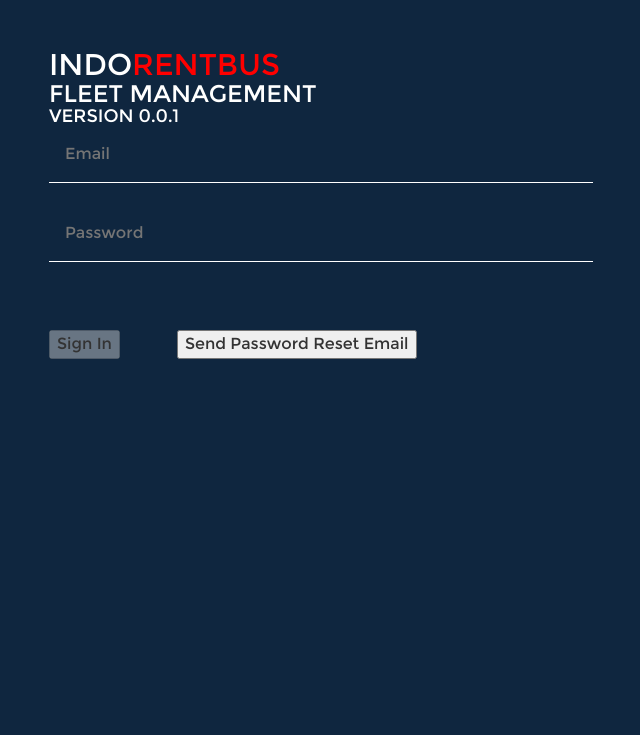
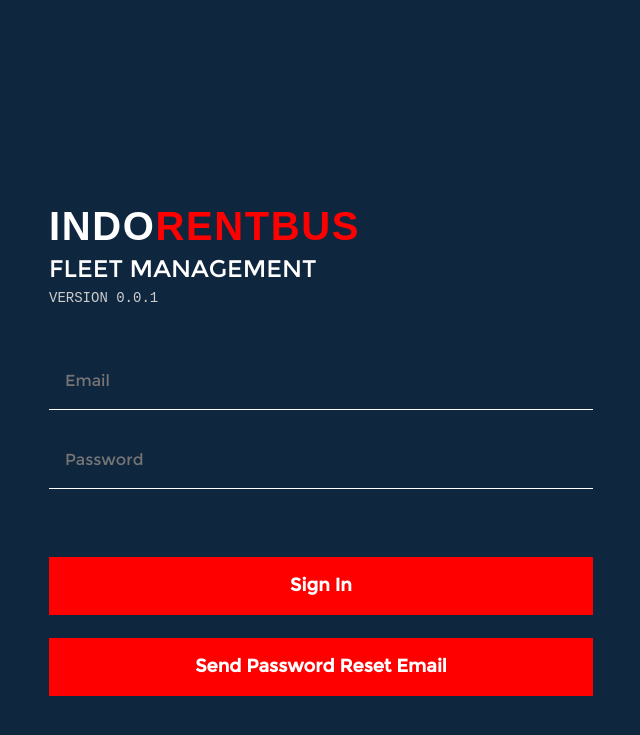
Before and after one commit to kemtol/indorentbus, a Jekyll site: the page built from index.html, in a window 1280 px wide. Shown: the top 735 px of the page, without its empty margins (319-959 px from the left). Built offline with Jekyll 4.4.1, drawn with Linux system fonts in a browser that asks for light colours; nearby versions of some CDN libraries; Markdown is read by kramdown in place of the engine named in the settings; comment, search, counter and statistics services are not loaded.

Commit message:
Update index.html

```diff
--- a/index.html
+++ b/index.html
@@ -23,14 +23,18 @@ title: INDORENTBUS FMS
 </div>
 
 <style>
-	h2,h3,h4{color:#fff}
+	h2,h3,h4{color:#fff;margin-bottom:0.5rem}
+	h2{font-size: 2.5rem;font-family: sans-serif;font-weight: bold;letter-spacing: 0.1rem;}
+	h4{font-family: monospace;font-size: 14px;font-weight: 100;color: #ccc;}
 	h2 > span{color:red}
 	body,.content-main{background:transparent}
 	div#wrapper{background:transparent;height:100vh}
 	body{background:#0f263f}
 	nav,.copy{display:none}
-	#page-wrapper{margin:0}
+	#page-wrapper{margin:0;height: 100vh;display: flex;align-items: center;}
 	.content-main{width: 50vw;margin: auto;max-width: 640px;padding: 3rem;}
+	#page-login{margin-top:3rem}
+	#page-login button{width: 100%;background: red;border: 1px;padding: 1rem;color: white;font-weight: bold;font-size: 1.125rem;}
 	input{
 		display: inline;
 		width: auto;
@@ -44,7 +48,7 @@ title: INDORENTBUS FMS
 	.for-signup{display:none}
 
 	@media screen and (max-width: 736px){
-		.content-main{width:100vw;}
+		.content-main{width:100vw;padding:2rem}
 		body{background:url("{{site.url}}/images/jrb-bg-mobile.jpg") no-repeat;background-size:cover}
 	}
 </style>
```
